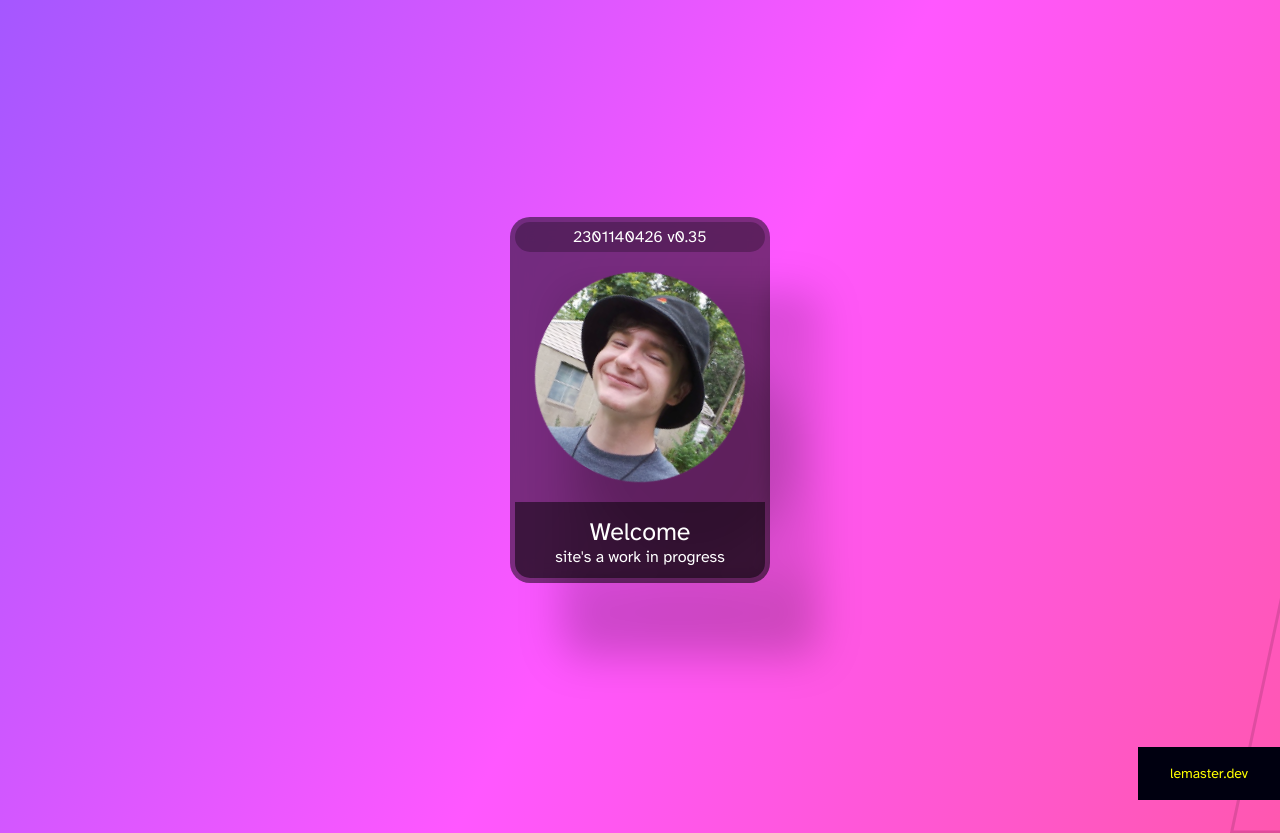
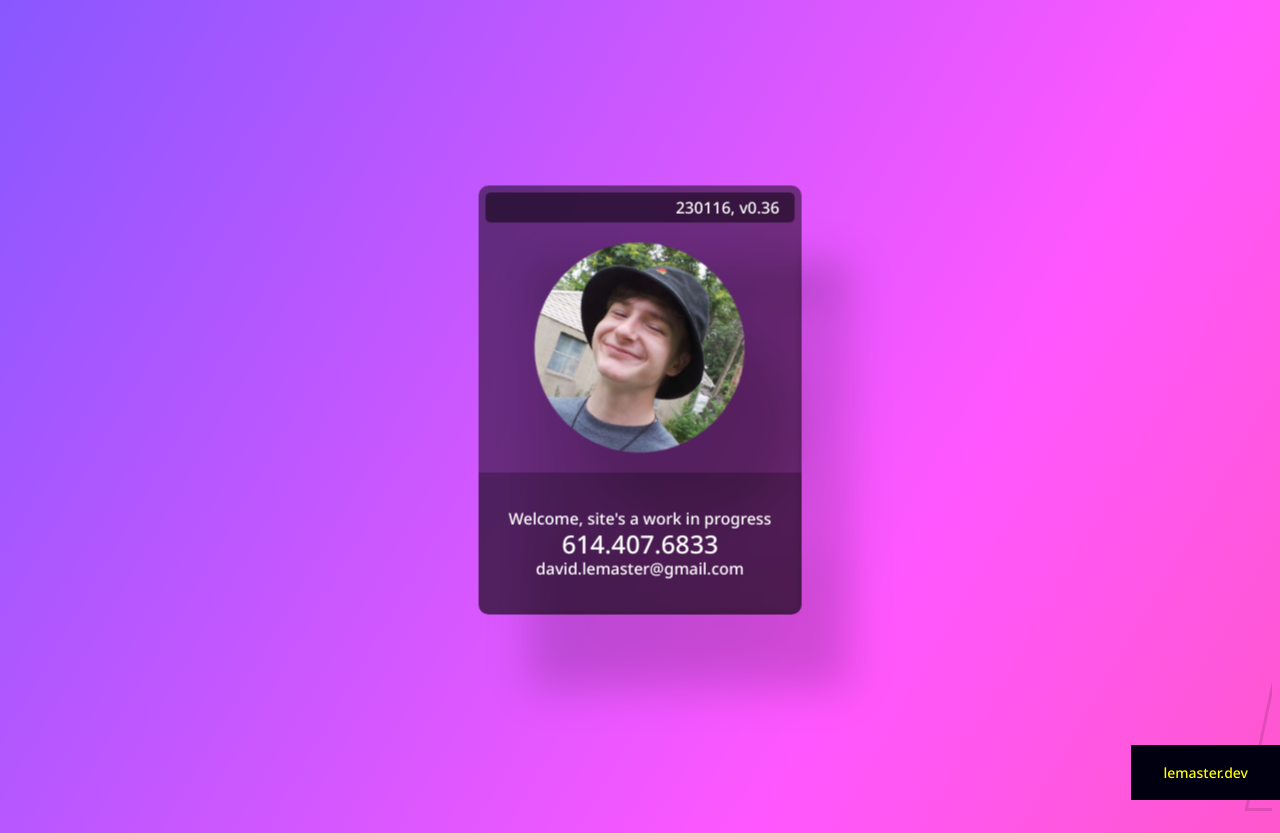
Before and after one commit to LeMasterDJ/online-website, a plain HTML site: page index.html in a window 1280 px wide. Shown: the top 833 px of the page. Drawn offline with Linux system fonts and the light colour scheme.

Commit message:
Add files via upload

```diff
--- a/Styles/header-paragraph.css
+++ b/Styles/header-paragraph.css
@@ -1,10 +1,10 @@
 body {
-    font-family:          'Atkinson Hyperlegible', sans-serif;
-    background-color:   #000010;
+    font-family:          'Noto Sans', sans-serif;
+    /*background-color:   #000010;
     background-image:     url(../Images/apoptosome_bg.png);
     background-repeat:    no-repeat;
     background-position:  center center;
-    margin:               0;
+    margin:               0;*/
     background:           linear-gradient(120deg,
                                         #ffff57,
                                         #57ff57,
@@ -13,7 +13,7 @@ body {
                                         #ff57ff,
                                         #ff5757);
     background-size:      500% 500%;
-    animation:            gradient 300s ease-in-out infinite;
+    animation:            gradient 60s ease-in-out infinite;
     animation-delay:      -150s;
     height:               100vh;
     overflow: hidden;
@@ -32,9 +32,12 @@ body {
   }
 
   .profile {
-    width:     210px;
-    margin: 20px;
-    animation:  rotation 60s infinite linear;
+    width: 210px;
+    animation: rotation 60s infinite linear;
+    display: block;
+    margin: auto;
+    padding: 20px;
+
   }
 
   @keyframes rotation {
@@ -123,11 +126,10 @@ body {
   filter: drop-shadow(0px 0px 300px #000000);
   filter: drop-shadow(50px 75px 20px #00000040);
   background-color: #00000080;
-  border-radius:  20px;
+  border-radius:  10px;
   color:        #FFFFFF;
   line-height:    0;
-  padding:        5px;
-  text-align:     center;
+  padding:        0px;
   font-size:      16px;
 }
 
@@ -137,21 +139,24 @@ body {
 
 @supports (-webkit-backdrop-filter: none) or (backdrop-filter: none) {
   .modal {
-    -webkit-backdrop-filter:  blur(10px);
-    backdrop-filter:          blur(10px);
+    -webkit-backdrop-filter:  blur(5px);
+    backdrop-filter:          blur(5px);
     background-color:       #00000080;
   }
 
   .bottom {
-    background-color: #00000080;
-    border-radius:  0px 0px 15px 15px;
-    padding:        5px;
+    background-color: #00000040;
+    border-radius:  0px 0px 10px 10px;
+    padding:        30px;
+    text-align:     center;
   }
 
   .top {
-    background-color: #00000040;
-    border-radius:  15px;
+    background-color: #00000080;
+    border-radius:  5px;
     padding:        15px;
+    margin:         7px 7px 0px 7px;
+    text-align:     right;
   }
 
 
@@ -161,7 +166,7 @@ body {
 }
 
 .mega {
-  font-size: 110vh;
+  font-size: 80vh;
   color: #ffffff00;
   -webkit-text-stroke: 3px #00000020;
 
@@ -170,5 +175,4 @@ body {
   left:             50%;
   transform:        translate(-50%, -50%);
   font-style: italic;
-  word-spacing: -50px;
 }
--- a/index.html
+++ b/index.html
@@ -7,7 +7,7 @@
 
     <link rel="preconnect" href="https://fonts.googleapis.com">
     <link rel="preconnect" href="https://fonts.gstatic.com" crossorigin>
-    <link href="https://fonts.googleapis.com/css2?family=Atkinson+Hyperlegible:ital,wght@0,400;1,700&display=swap" rel="stylesheet">
+    <link href="https://fonts.googleapis.com/css2?family=Noto+Sans:ital,wght@0,500;1,900&display=swap" rel="stylesheet">
 
     <link href="Styles/header-paragraph.css" rel="stylesheet">
 
@@ -16,7 +16,6 @@
 
   <body>
     <marquee class="mega">pathology/structural biology</marquee>
-    <marquee class="mega">hhhhpathology/structural biology</marquee>
 
     <!--<div class="nav">
       <p>
@@ -27,7 +26,7 @@
     <div class="container">
       <div class="modal">
         <div class="top">
-          2301140426 v0.35
+          230116, v0.36
         </div>
 
 
@@ -37,12 +36,16 @@
         </div>
 
         <div class="bottom">
+          <p>
+            Welcome, site's a work in progress
+          </p>
+
           <p class="bigger">
-            Welcome
+            614.407.6833
           </p>
 
           <p>
-            site's a work in progress
+            david.lemaster@gmail.com
           </p>
         </div>
       </div>
```
